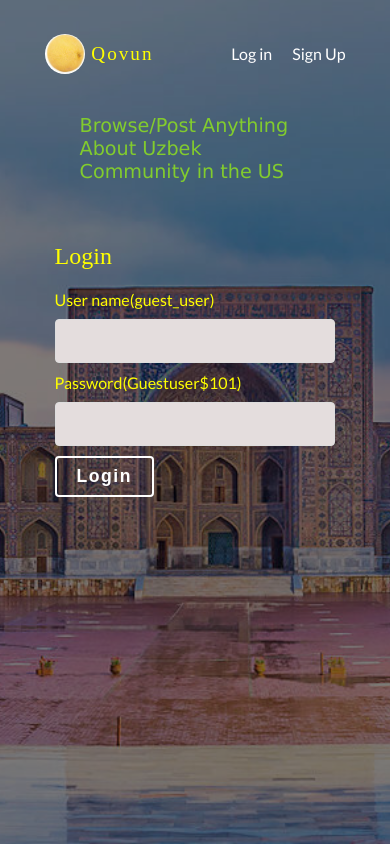
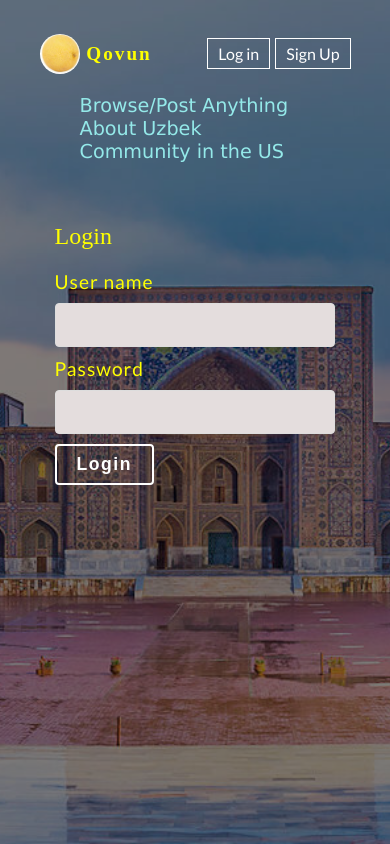
Before and after one commit to thinkful-ei-macaw/muhiddin-qovun-client, a React (Create React App) app: page /login in a window 390 px wide. Built offline with nearby package versions, Linux system fonts and the light colour scheme; no server answers; a web font is replaced by a local one.

Commit message:
some fix

```diff
--- a/src/components/Header/Header.css
+++ b/src/components/Header/Header.css
@@ -8,6 +8,7 @@
 .Header h1 {
   margin: 0;
   font-weight: bold;
+  font-size: 1em;
 }
 #qovun {
   vertical-align: middle;
@@ -38,12 +39,9 @@
 .Header__not-logged-in a:first-child,
  .Header__not-logged-in a:last-child,
  .Header__logged-in a {
-  color: rgb(255, 255, 255);
-  padding: 10px 30px;
-  border-radius: 25px;
-  border: 2px solid white;
-  font-weight: bold;
-  margin-left: 10px;
+  padding: 5px 10px;
+  border: 1px solid white;
+  margin-left: 5px;
 }
 
 .Header__not-logged-in a:first-child:hover,
@@ -54,32 +52,15 @@
   transition: all 0.5s ease-in-out 0s
 }
 
+.Header__not-logged-in a:first-child:focus,
+.Header__not-logged-in a:last-child:focus {
+  background-color: white;
+  color: black;
+}
+
 #about {
   margin: 20px 40px;
   font-size: 1.2em;
-  color: rgb(130, 204, 45);
+  color: rgb(148, 233, 233);
   font-family: 'Lucida Sans', 'Lucida Sans Regular', 'Lucida Grande', 'Lucida Sans Unicode', Geneva, Verdana, sans-serif;
 }
-
-@media (max-width: 600px) {
-  .Header {
-    vertical-align: middle;
-
-  }
-  .Header:first-child a {
-    padding: 5px;
-    border-radius: 3px;
-    border: none;
-    font-weight: normal;
-  }
-  .Header h1{
-    font-size: 1em;
-  }
-  .Header__logged-in {
-    margin: 0;
-    padding-top: 10px;
-  }
-  #about {
-    padding-top: 20px;
-  }
-}
--- a/src/components/LoginForm/LoginForm.js
+++ b/src/components/LoginForm/LoginForm.js
@@ -42,7 +42,7 @@ export default class LoginForm extends Component {
         </div>
         <div className='user_name'>
           <label htmlFor='LoginForm__user_name'>
-            User name(guest_user)
+            User name
           </label>
           <Input
             required
@@ -52,7 +52,7 @@ export default class LoginForm extends Component {
         </div>
         <div className='password'>
           <label htmlFor='LoginForm__password'>
-            Password(Guestuser$101)
+            Password
           </label>
           <Input
             required
--- a/src/components/RegistrationForm/RegistrationForm.js
+++ b/src/components/RegistrationForm/RegistrationForm.js
@@ -87,7 +87,7 @@ export default class RegistrationForm extends Component {
           </Input>
         </div>
         <Button type='submit'>
-          Register
+          Sign Up
         </Button>
       </form>
     )
--- a/src/components/Utils/Utils.css
+++ b/src/components/Utils/Utils.css
@@ -37,6 +37,7 @@
   font-weight: bold;
   letter-spacing: 1.5px;
   border: 2px solid white;
+  cursor: pointer;
 }
 .Button:hover{
   color: black;
--- a/src/index.css
+++ b/src/index.css
@@ -42,7 +42,17 @@ p {
   letter-spacing: 1px;
   font-size: 1.2em;
 }
-
+label {
+  font-size: 1.2em;
+  letter-spacing: 1px;
+  color: yellow;
+}
+a, select, option, input {
+  outline: none;
+}
+button, input[type="button"], a {
+  cursor: pointer;
+}
 .blue {
   color: #477ACC;
 }
--- a/src/routes/PostListPage/PostListPage.js
+++ b/src/routes/PostListPage/PostListPage.js
@@ -18,7 +18,6 @@ export default class PostListPage extends Component {
   renderPosts() {
     const section = this.props.match.params.section;
     const { postList = [] } = this.context;
-    // eslint-disable-next-line array-callback-return
     return postList.map(post => {
       if(post.section.toLowerCase() === section)
         return (<PostListItem
--- a/src/routes/PostPage/PostPage.js
+++ b/src/routes/PostPage/PostPage.js
@@ -35,9 +35,9 @@ export default class PostPage extends Component {
   handleDelete = () => {
     const { post_id } = this.props.match.params;
     PostApiService.deletePost(post_id)
-      .then(this.context.setPost)
-      .catch(this.context.setError);
-    this.props.history.push('/post-history');
+      .then(this.context.clearPost)
+      .catch(this.context.setError)
+      .then(() => this.props.history.push('/post-history'))
   }
 
   render() {
--- a/src/routes/UserPosts/UserPosts.css
+++ b/src/routes/UserPosts/UserPosts.css
@@ -4,3 +4,16 @@
   flex-wrap: wrap;
   margin-top: 60px;
 }
+.your-posts {
+  text-align: center;
+}
+
+.back-post {
+  padding: 5px 10px;
+  border-radius: 10px;
+  border: none;
+}
+.back-post:hover {
+  background-color: black;
+  color: white;
+}
--- a/src/routes/UserPosts/UserPosts.js
+++ b/src/routes/UserPosts/UserPosts.js
@@ -27,6 +27,11 @@ export default class UserPosts extends Component {
   render() {
     const { posts } = this.context;
     return (
+      <div>
+        <div className="your-posts">
+    <button className="back-post" onClick={e => {e.preventDefault(); this.props.history.push('/')}}>
+      Go back</button>
+        <h2>YOUR POSTS</h2></div>
       <div className="UserPosts">
         {posts.map(post =>
         (<PostListItem
@@ -35,6 +40,7 @@ export default class UserPosts extends Component {
         />)
         )}
       </div>
+      </div>
       )
   }
 }
```
